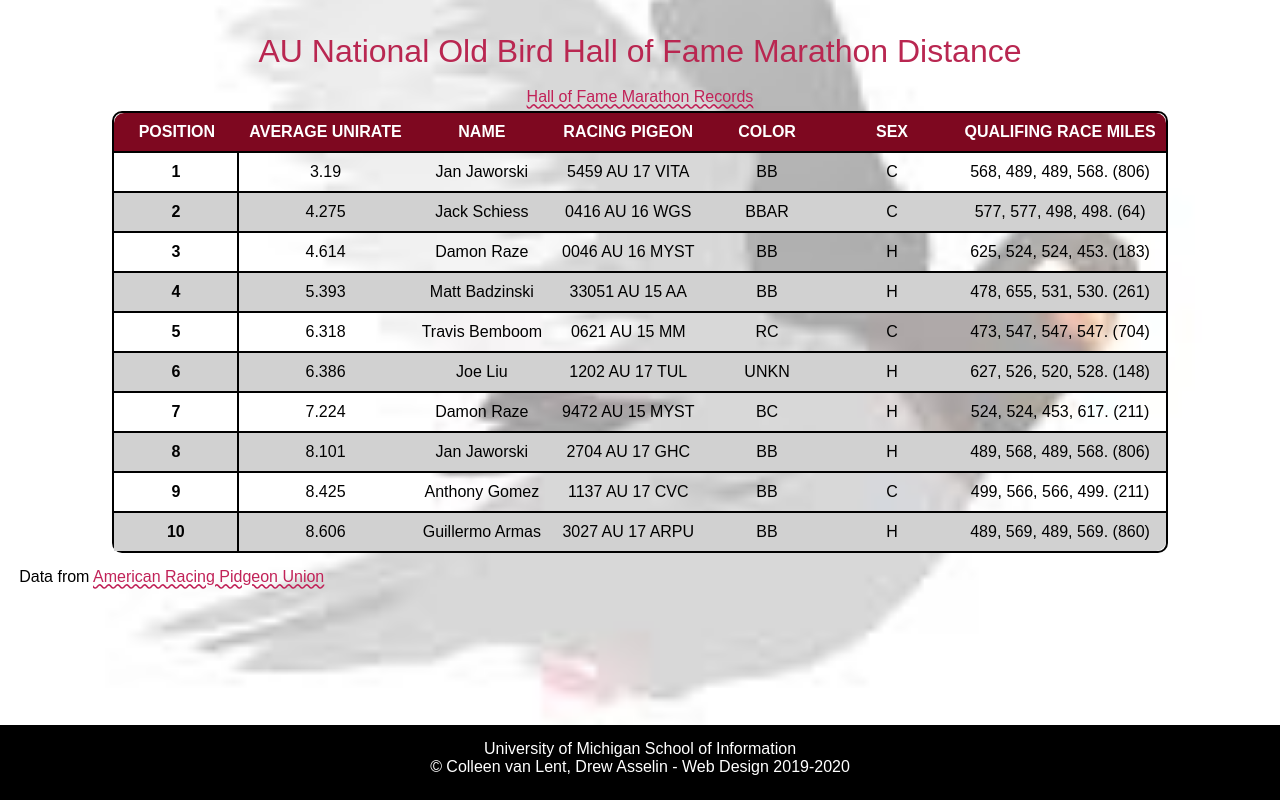
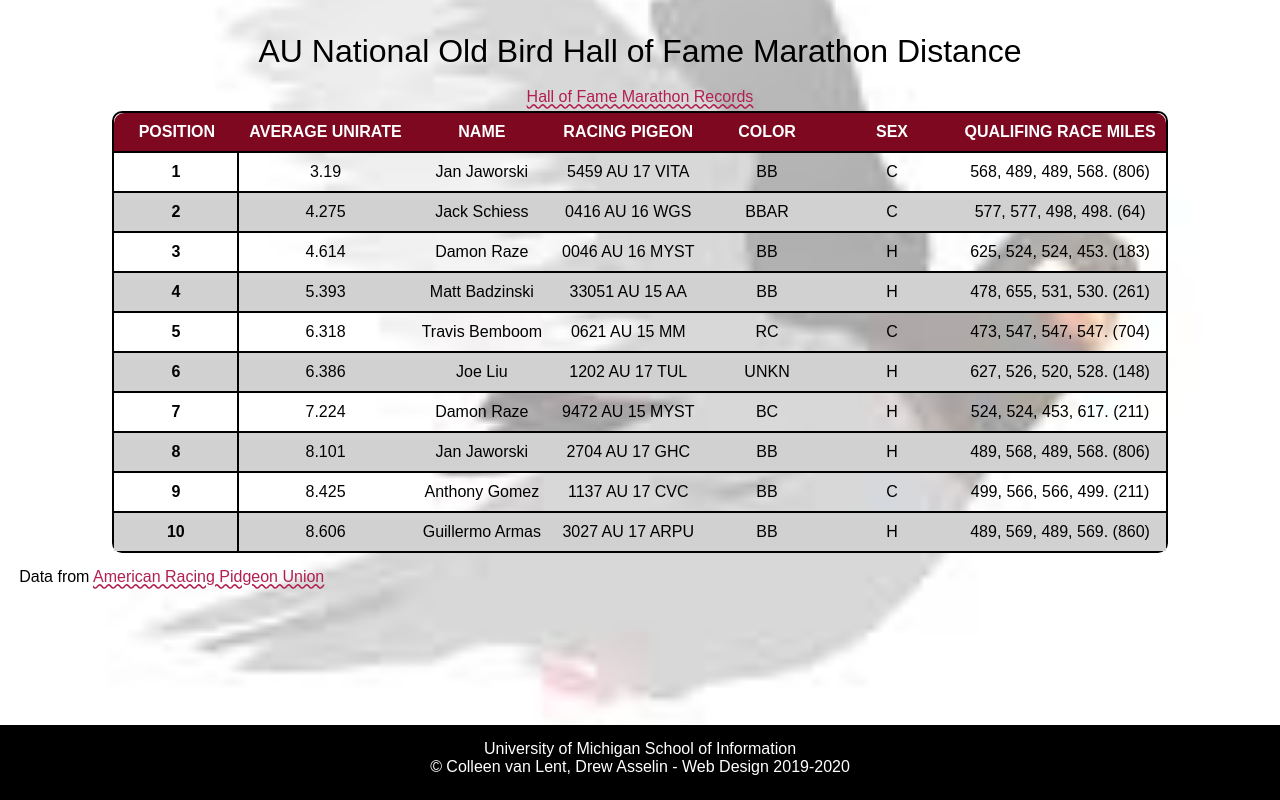
Before and after one commit to JessieZZhou/Homework3, a plain HTML site: page index.html in a window 1280 px wide. Drawn offline with Linux system fonts and the light colour scheme; a web font is replaced by a local one.

Commit message:
Add files via upload

```diff
--- a/css/style.css
+++ b/css/style.css
@@ -25,7 +25,6 @@ main{
 }
 
 h1{
-  color: #B92751;
   font-size: 2em;
   text-align: center;
   line-height: 2;
@@ -45,7 +44,7 @@ p{
 
 a{
   font-size: 16px;
-  color: #c12258;
+  color: #B21F50;
   text-decoration-style: wavy;
 }
 
@@ -88,7 +87,7 @@ tbody tr:last-child td:first-child{
   border-bottom-left-radius: 10px;
 }
 
-tbody tr:last-child td:last-child{
+tbody th:last-child td:last-child{
   border-bottom-right-radius: 10px;
 }
 
```
